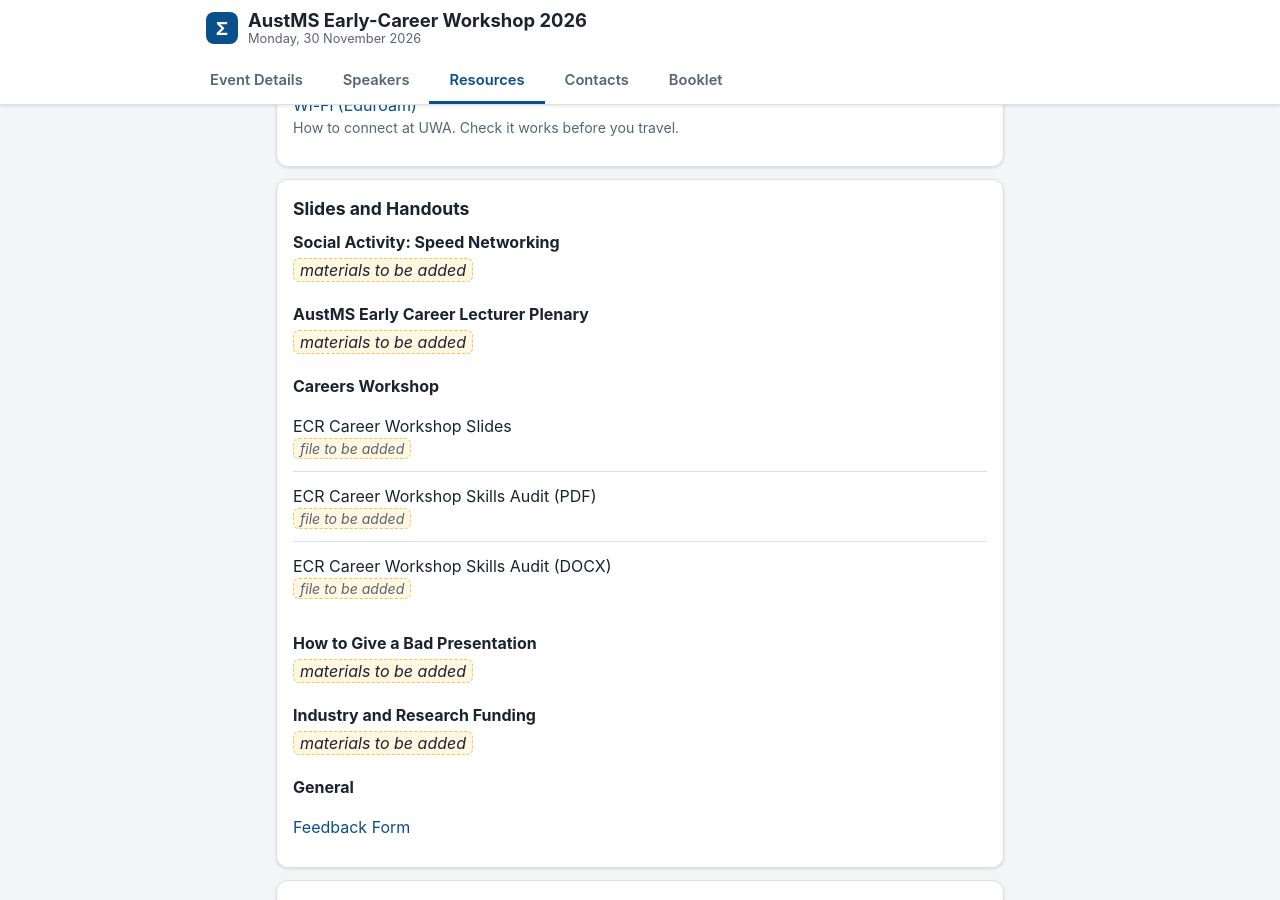
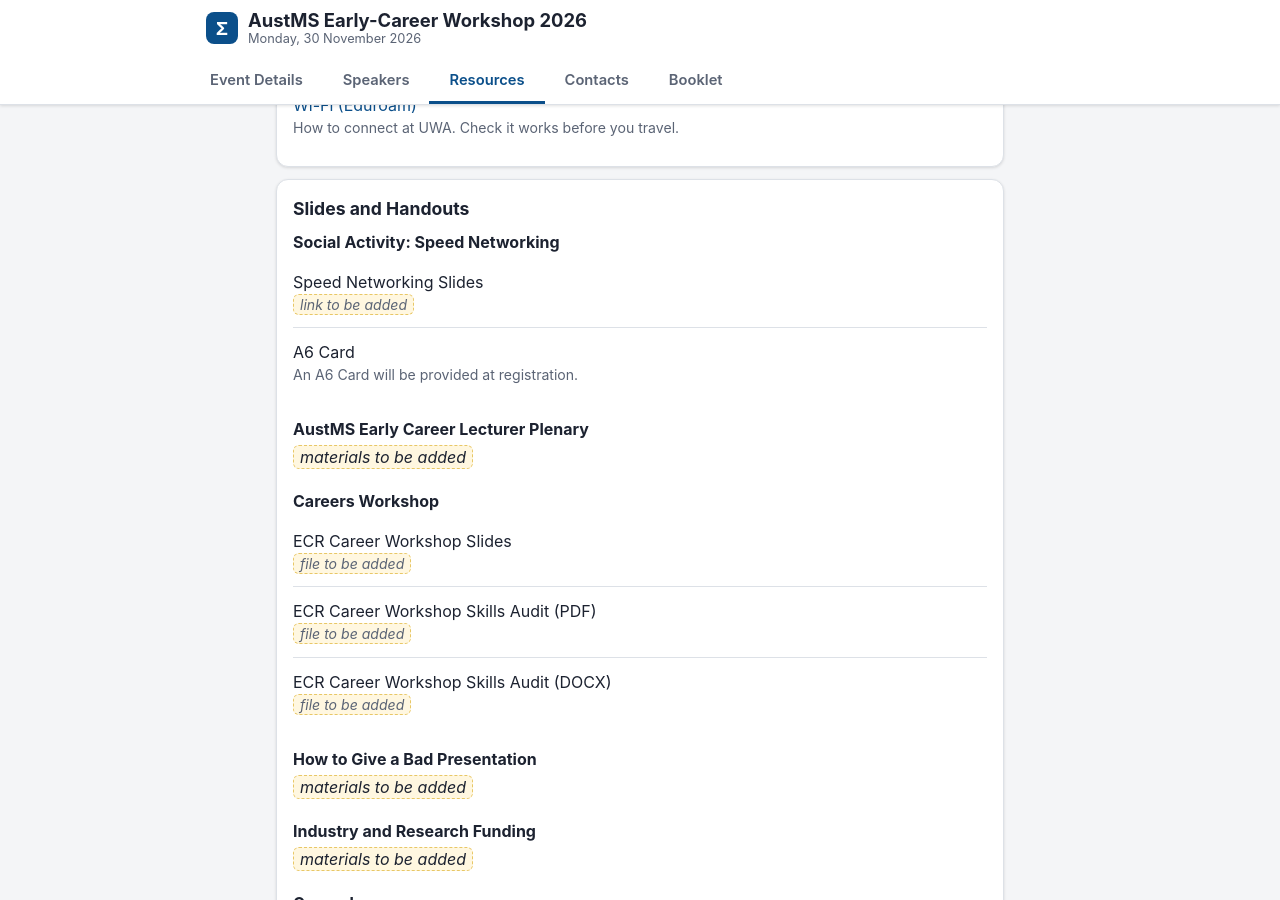
Before and after one commit to eugenetkj98/AustMS_Site, a Jekyll site: the page built from resources.md, in a window 1280 px wide and 900 px high, scrolled down 397 px. Built offline with Jekyll 4.4.1, drawn with Linux system fonts in a browser that asks for light colours.

Commit message:
Update website

```diff
--- a/_data/resources.yml
+++ b/_data/resources.yml
@@ -27,7 +27,12 @@ materials:
   title: Slides and Handouts
   groups:
     - title: "Social Activity: Speed Networking"
-      items: []
+      items:
+        - name: Speed Networking Slides
+          url: ""
+        - name: A6 Card
+          description: An A6 Card will be provided at registration.
+          plain: true
     - title: AustMS Early Career Lecturer Plenary
       items: []
     - title: Careers Workshop
--- a/_includes/link-items.html
+++ b/_includes/link-items.html
@@ -1,6 +1,7 @@
 {%- comment -%}
   Renders a <ul> of link items. Usage: {% include link-items.html items=group.items %}
   Item format is described in link-list.html. An empty list shows a placeholder.
+  An item with "plain: true" is shown as text only, with no link or placeholder.
 {%- endcomment -%}
 {%- assign folder = "/assets/resources/" -%}
 {%- if include.items and include.items.size > 0 %}
@@ -22,7 +23,9 @@
     {%- assign href = it.url -%}
   {%- endif %}
   <li>
-  {%- if href != "" %}
+  {%- if it.plain %}
+    <span class="item">{{ it.name }}{% if it.description %}<span class="desc">{{ it.description }}</span>{% endif %}</span>
+  {%- elsif href != "" %}
     <a href="{{ href | relative_url }}"{% if ext != "" %} target="_blank" rel="noopener"{% endif %}>{{ it.name }}{% if ext != "" %} <span class="filetype">{{ ext }}</span>{% endif %}{% if it.description %}<span class="desc">{{ it.description }}</span>{% endif %}</a>
   {%- else %}
     <span class="item">{{ it.name }}<span class="desc">{% if it.description %}{{ it.description }} {% endif %}{% include placeholder.html text=missing %}</span></span>
```
